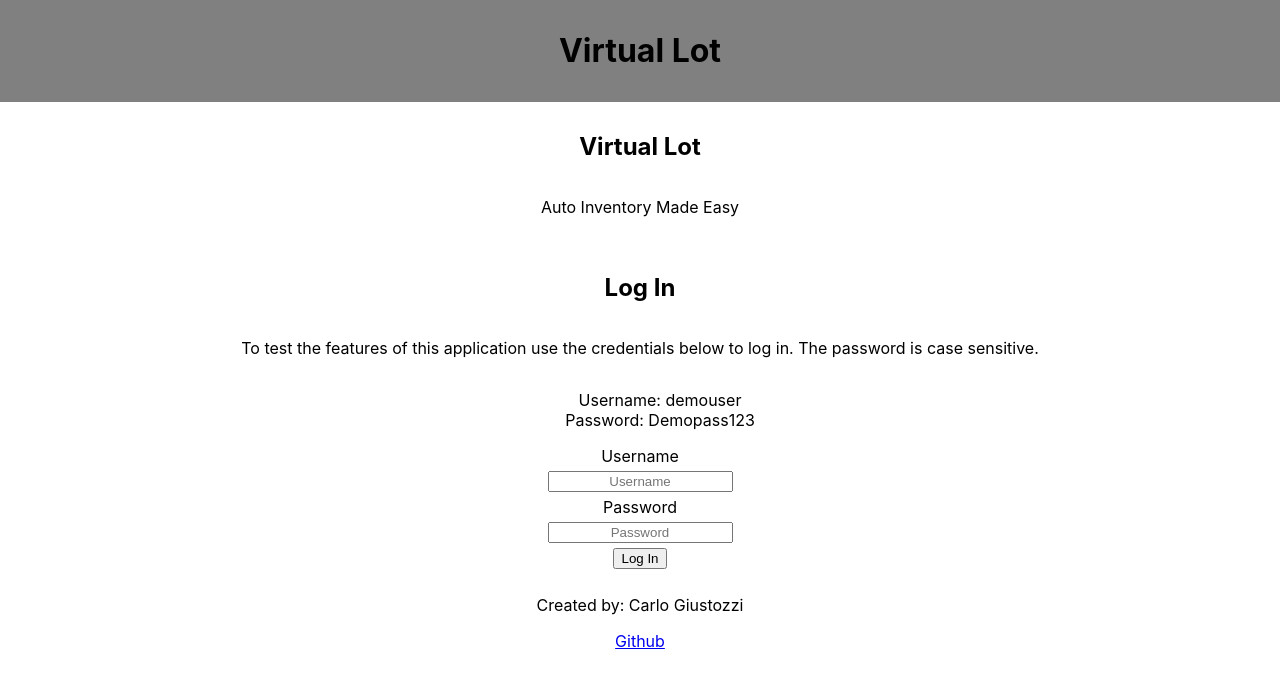
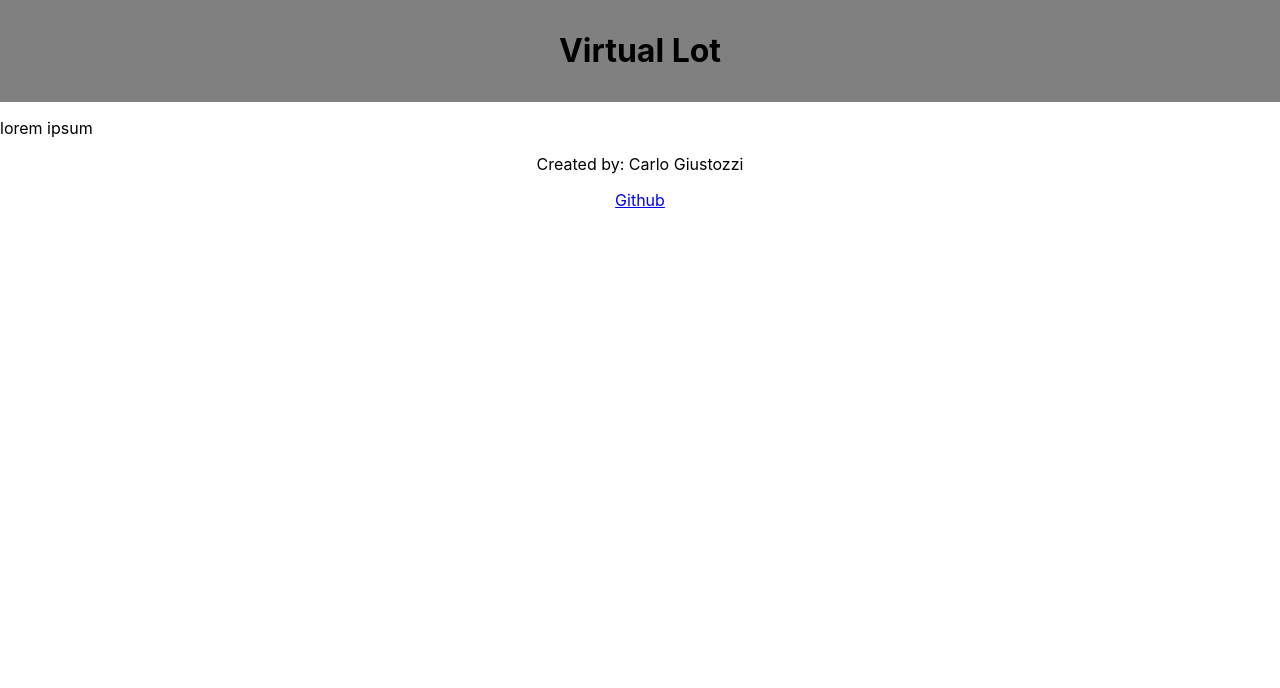
Before and after one commit to carlog1118/virtual-lot, a React (Create React App) app: page /main in a window 1280 px wide. Shown: the top 688 px of the page. Built offline with nearby package versions, Linux system fonts and the light colour scheme.

Commit message:
added MainPage

```diff
--- a/src/Components/App/App.js
+++ b/src/Components/App/App.js
@@ -1,8 +1,9 @@
 import React from 'react';
-import { Route } from 'react-router-dom';
+import { Route, Switch } from 'react-router-dom';
 import Header from '../Header/Header';
 import Footer from '../Footer/Footer';
 import LandingPage from '../LandingPage/LandingPage';
+import MainPage from '../MainPage/MainPage';
 
 const UNITS = [
   {
@@ -36,7 +37,10 @@ function App() {
   return (
     <main className="App">
       <Header/>
-      <Route path='/' component={LandingPage}/>
+      <Switch>
+        <Route exact path='/' component={LandingPage}/>
+        <Route path='/main' component={MainPage}/>
+      </Switch>
       <Footer/>
     </main>
   );
--- /dev/null
+++ b/src/Components/MainPage/MainPage.js
@@ -0,0 +1,11 @@
+import React, { Component } from 'react';
+
+class MainPage extends Component {
+  render(){
+    return <>
+    <p>lorem ipsum</p>
+    </>
+  }
+}
+
+export default MainPage;
```
